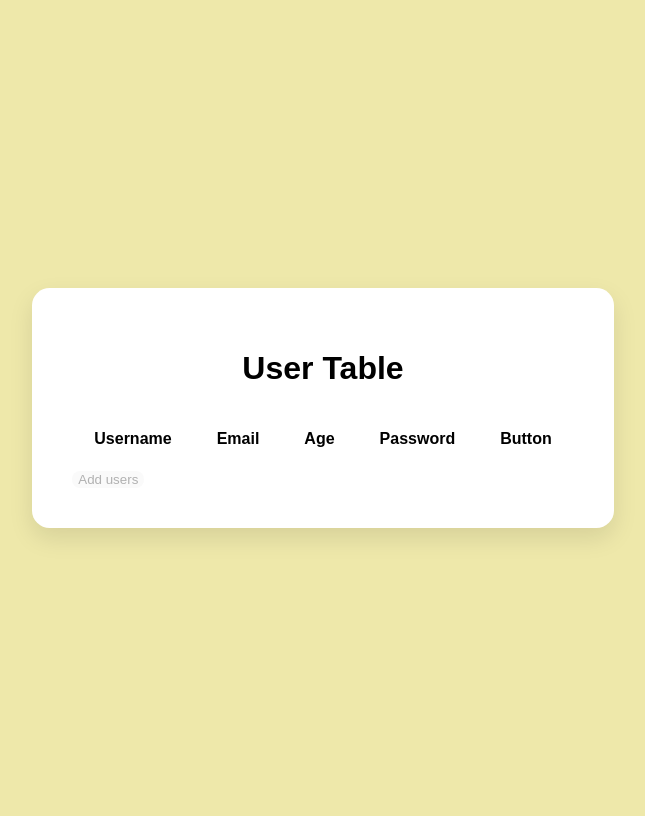
After one commit to shawnsiv43/form-reg, a Flask app: page /allusers in a window 1280 px wide. The commit adds this page. Shown: the whole page, without its empty margins (317-962 px from the left). Run offline with Flask 3, Linux system fonts and the light colour scheme; data that the repository does not hold is empty.

Commit message:
Clean up

```diff
--- a/app.py
+++ b/app.py
@@ -1,19 +1,22 @@
-from flask import Flask,request,jsonify,render_template
+from flask import Flask,request,jsonify,render_template,redirect,url_for
 import sqlite3
-import webbrowser
-conn=sqlite3.connect("C:\\Users\\hi_sh\\formregsave.db")
-cursor=conn.cursor()
+#import webbrowser
+
+def get_db():
+    conn=sqlite3.connect("C:\\databases\\formregsave.db")
+    conn.row_factory=sqlite3.Row
+    return conn
 
 latest_sql_err=None
 
 app=Flask(__name__)
 @app.route("/regform")
 def dis():
-    return render_template("index.html")
+    return render_template("form.html")
 @app.route("/api/reg")
 def diss():
     global latest_sql_err
-    conn=sqlite3.connect("C:\\Users\\hi_sh\\formregsave.db")
+    conn=sqlite3.connect("C:\\databases\\formregsave.db")
     cursor=conn.cursor()
     uName=request.args.get("uName")
     print("uname is",uName)
@@ -21,32 +24,28 @@ def diss():
     print("eName is",eName)
     passName=request.args.get("passName")
     print("passName is",passName)
-    cpassName=request.args.get("cpassName")
-    print("cpassName is",cpassName)
     ageName=request.args.get("ageName")
     print("ageName is",ageName)
     try:
-        information=(uName,eName,ageName,passName,cpassName)
-        insert_query='''Insert into info(username,email,age,password,confirmpassword)
-        Values(?,?,?,?,?)'''
+        information=(uName,eName,ageName,passName)
+        insert_query='''Insert into info(username,email,age,password)
+        Values(?,?,?,?)'''
 
         cursor.execute(insert_query,information)
         print('db saved')
 
         conn.commit()
-
-        conn.close()
         latest_sql_err=None
-        return jsonify({"regMsg":f"Your Registration has been {uName}, {eName}, {passName}, {cpassName}, {ageName}"})
+        return jsonify({"regMsg":f"Your Registration has been {uName}, {eName}, {passName}, {ageName}"})
     except sqlite3.IntegrityError as e:
         latest_sql_err=str(e)
 
         return jsonify({"regMsg":f"Registration failure. Integrity constraint on {uName}","error":latest_sql_err})
     finally:
         conn.close()
-@app.route("/success")
-def disss():
-    global latest_sql_err
+# @app.route("/success")
+# def disss():
+#     global latest_sql_err
     isSuccess=request.args.get("isSuccess")
     # html_content=f"""<h1>{isSuccess}</h1>
     # <a href="http://127.0.0.1:5000/regform">Register a change in the fields</a>"""
@@ -61,10 +60,97 @@ def disss():
     #webbrowser.open("C:\\Users\\hi_sh\\python-coding-git\\form-reg\\templates\\success.html")
     #return "<H1>success</H1>"
 
-    print("success",isSuccess)
+    # print("success",isSuccess)
+    # return render_template(
+    #     "success.html",
+    #     isSuccess=isSuccess
+    # )
+# @app.route("/search")
+# def dissss():
+#     return render_template(
+#         "search.html"
+#     )
+# @app.route("/search_submit")
+# def disssss():
+#     print("happy")
+#     conn=sqlite3.connect("C:\\Users\\hi_sh\\formregsave.db")
+#     cursor=conn.cursor()
+#     input=request.args.get("input")
+#     query="SELECT * from info where username=?"
+#     rows=cursor.execute(query,(input,)).fetchall()
+#     conn.commit()
+#     string=''
+#     for row in rows:
+#         string=f"""Username: {row[0]}
+#         Email: {row[1]}
+#         Age: {str(row[2])}
+#         Password: {str(row[3])}
+#         Confirm Passord: {row[4]}"""
+#     conn.close()
+#     return jsonify({'lll':string})
+
+@app.route("/delete/<string:input2>",methods=['GET','POST'])
+def delete(input2):
+    conn=sqlite3.connect("C:\\databases\\formregsave.db")
+    cursor=conn.cursor()
+    #input2=request.args.get("input2")
+    print(input2)
+    query2="""Delete From info
+    where username=?"""
+    cursor.execute(query2,(input2,))
+    conn.commit()
+    conn.close()
+    return redirect(url_for("list_all_users"))
+
+@app.route("/update/<string:username>", methods=['GET','POST'])
+def update(username):
+    conn=get_db()
+    print("Shawn")
+    print(request.method)
+    print(username)
+
+
+
+    print("Mmarcus")
+    if request.method=="POST":
+
+        data=request.get_json()
+        print(data)
+        print(data["email"])
+        print(data["age"])
+        print(data["password"])
+        print(username)
+        try:
+            sql_query="""Update info
+            Set email=?,
+            age=?,
+            password=?,
+            Where username=?"""
+            conn.execute(sql_query,(data["email"],data["age"],data["password"],username))
+            conn.commit()
+            return jsonify({"happy":"success"})
+        finally:
+            conn.close()
+    print("Get stuff called")
+    print(username)
+    user=conn.execute("Select * from info where username=?",(username,)).fetchone()
+    print(user)
+    conn.close()
     return render_template(
-        "success.html",
-        isSuccess=isSuccess
+        'form.html',
+        user=user,
+        error=None
+    )
+
+
+@app.route("/allusers")
+def list_all_users():
+    conn=get_db()
+    users=conn.execute("Select * from info").fetchall()
+    conn.close()
+    return render_template(
+        "listusers.html",
+        users=users
     )
 
 
--- /dev/null
+++ b/templates/listusers.html
@@ -0,0 +1,90 @@
+<!DOCTYPE html>
+<html lang="en">
+<head>
+    <meta charset="UTF-8">
+    <meta name="viewport" content="width=device-width, initial-scale=1.0">
+    <title>Document</title>
+</head>
+<body>
+    <style>
+        body{
+            display: flex;
+            justify-content: center;
+            align-items: center;
+            min-height: 100vh;
+            background-color: palegoldenrod;
+        }
+        tr{
+            display: flex;
+            justify-content: space-between;
+            gap:5px;
+        }
+        th,td{
+            padding: 20px;
+            vertical-align: middle;
+        }
+        .container{
+            padding: 40px;
+            background-color: white;
+            font-family: sans-serif;
+            border-radius: 1.1rem;
+            box-shadow: 0 10px 25px rgba(0, 0, 0, 0.1);
+
+
+        }
+        h1{
+            text-align: center;
+        }
+        .delete_btn{
+            opacity: 0.3;
+            border-radius: 0.5rem;
+            border: hidden;
+            transform:translate(-10px,0px);
+        }
+        .delete_btn:hover{
+            opacity: 0.9;
+            background-color: lightcoral;
+            border: 1px solid lawngreen;
+            color: white;
+        }
+        .train{
+            opacity: 0.3;
+            border-radius: 0.5rem;
+            border: hidden;
+        }
+        .train:hover{
+            opacity: 0.9;
+            color:blue;
+            border:1px solid lightblue;
+            background-color: green;
+        }
+    </style>
+    <div class="container">
+        <h1>User Table</h1>
+        <table>
+            <tr>
+                <th>Username</th>
+                <th>Email</th>
+                <th>Age</th>
+                <th>Password</th>
+                <th>Button</th>
+            </tr>
+            {% for user in users %}
+            <tr>
+                <td>{{user.username}}</td>
+                <td>{{user.email}}</td>
+                <td>{{user.age}}</td>
+                <td>{{user.password}}</td>
+                <td class="ya">
+                    <a onclick="localStorage.setItem('readonlyFlag','true')" href="{{ url_for('update', username=user.username )}}">Edit</a>
+                    <form action="{{ url_for('delete', input2=user.username) }}" method="POST">
+                        <button class="delete_btn" type="submit" onclick="return confirm('Are you sure you want to delete')">Delete</button>
+                    </form>
+                </td>
+            </tr>
+            {% endfor %}
+        </table>
+        <button class="train" onclick="localStorage.setItem('readonlyFlag','false'); window.location.href='http://127.0.0.1:5000/regform'">Add users</button>
+    </div>
+</body>
+</html>
```
Also changed, not shown: static/script2.js (renamed from static/script.js, +64 -10 lines), templates/form.html (renamed from templates/index.html, +9 -8 lines), templates/success.html (deleted, +0 -12 lines).
